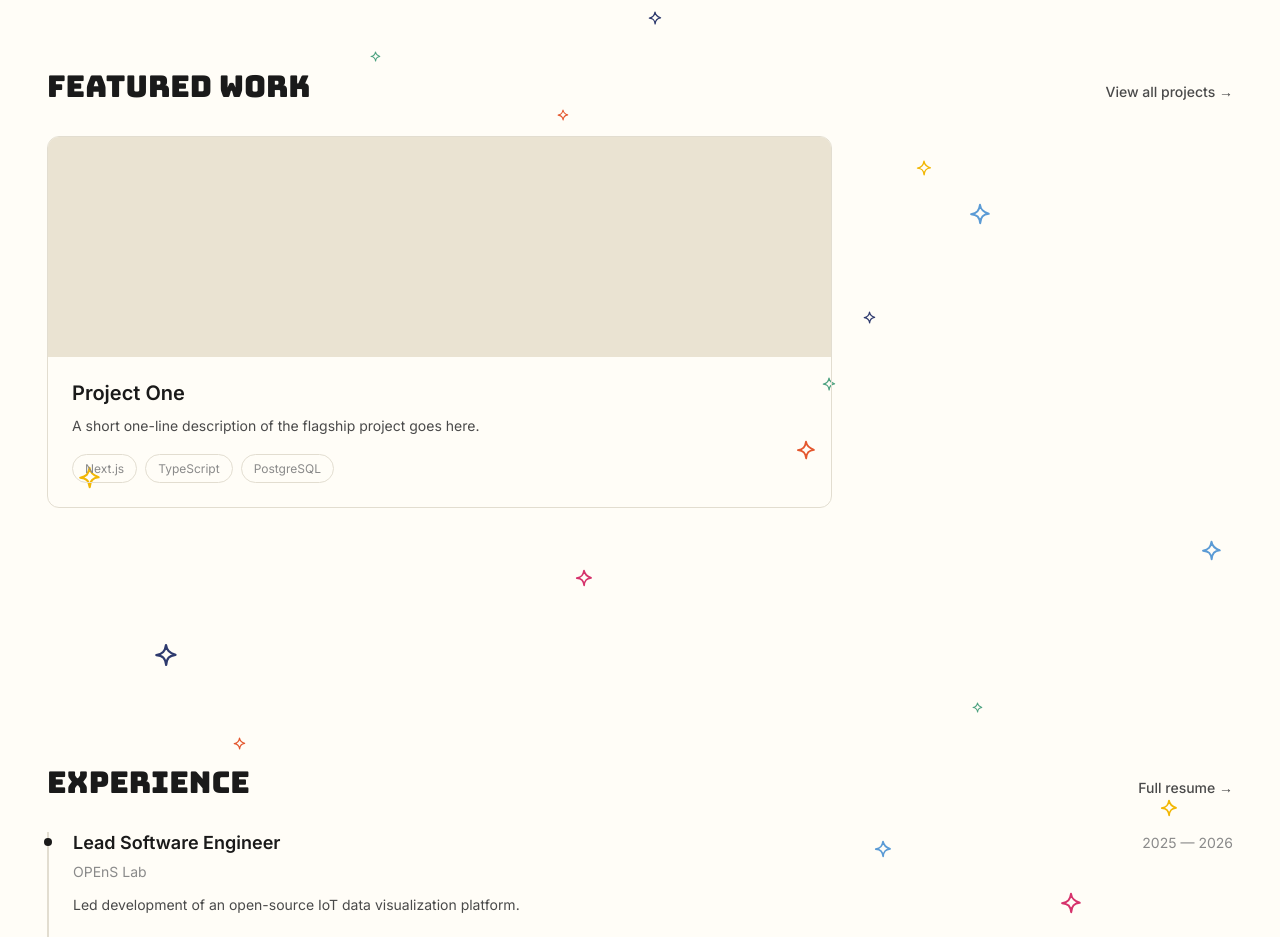
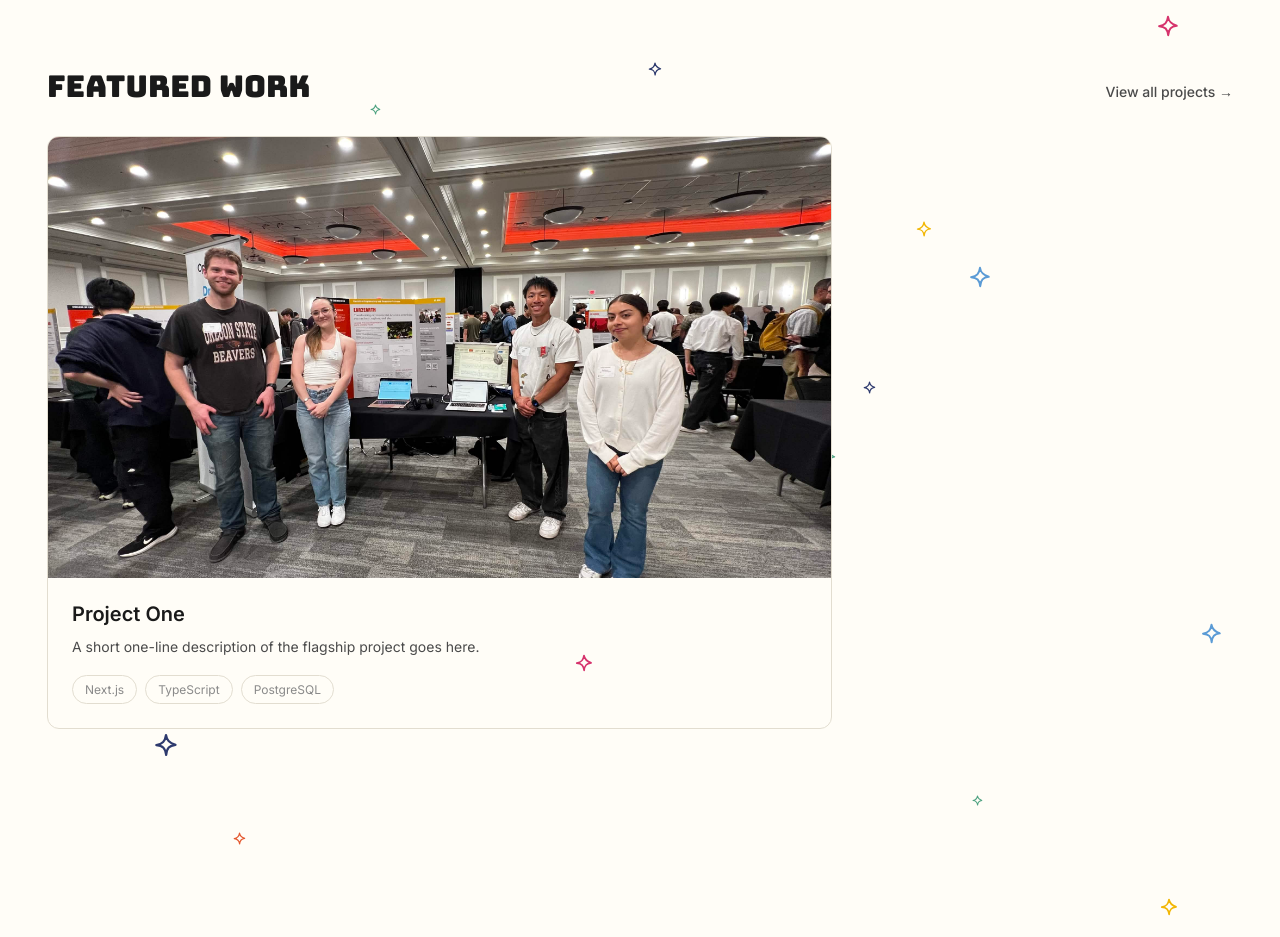
Before and after one commit to tessellis/portfolio-platform, a Next.js app: page / in a window 1280 px wide. Shown: the part 860-1797 px from the top of the page. Built offline with nearby package versions, Linux system fonts and the light colour scheme.

Commit message:
Update project 1 info

```diff
--- a/src/components/sections/FeaturedWork.module.css
+++ b/src/components/sections/FeaturedWork.module.css
@@ -43,7 +43,17 @@
   transform: translateY(-2px);
 }
 
+.thumbnailWrap {
+  position: relative;
+  aspect-ratio: 16 / 9;
+  overflow: hidden;
+}
+
 .thumbnail {
+  object-fit: cover;
+}
+
+.thumbnailPlaceholder {
   aspect-ratio: 16 / 9;
   background-color: var(--color-bg-tertiary);
 }
--- a/src/components/sections/FeaturedWork.tsx
+++ b/src/components/sections/FeaturedWork.tsx
@@ -1,6 +1,7 @@
 import Link from 'next/link';
 import { getFeaturedProjects } from '@/lib/projects';
 import styles from './FeaturedWork.module.css';
+import Image from 'next/image';
 
 export function FeaturedWork() {
   const featuredProjects = getFeaturedProjects();
@@ -22,7 +23,18 @@ export function FeaturedWork() {
               href={`/work/${project.slug}`}
               className={`${styles.card} ${index === 0 ? styles.featuredCard : ''}`}
             >
-              <div className={styles.thumbnail} />
+              {project.frontmatter.heroImage ? (
+        <div className={styles.thumbnailWrap}>
+          <Image
+            src={project.frontmatter.heroImage}
+            alt={project.frontmatter.title}
+            fill
+            className={styles.thumbnail}
+          />
+        </div>
+      ) : (
+        <div className={styles.thumbnailPlaceholder} />
+      )}
               <div className={styles.cardContent}>
                 <h3>{project.frontmatter.title}</h3>
                 <p>{project.frontmatter.description}</p>
--- a/src/content/work/project-one.mdx
+++ b/src/content/work/project-one.mdx
@@ -1,12 +1,13 @@
 ---
 title: "Project One"
+heroImage: "/images/work/project-one/expo.jpg"
 description: "A short one-line description of the flagship project goes here."
 tags: ["Next.js", "TypeScript", "PostgreSQL"]
 categories: ["Full Stack", "UX"]
 role: "Lead Developer"
 year: "2026"
-liveUrl: "https://example.com"
-githubUrl: "https://github.com/myrusername/project-one"
+liveUrl: "https://dev.ear2earth.com/"
+githubUrl: "https://github.com/OPEnSLab-OSU/Ear2Earth"
 featured: true
 ---
 
--- a/src/lib/mdx.ts
+++ b/src/lib/mdx.ts
@@ -9,6 +9,7 @@ const blogDirectory = path.join(process.cwd(), 'src/content/blog');
 export interface WorkFrontmatter {
   title: string;
   description: string;
+  heroImage?: string;
   tags: string[];
   categories: string[];
   role: string;
```
Also changed, not shown: src/app/work/[slug]/page.module.css (+15 -2 lines), src/app/work/[slug]/page.tsx (+14 -1 lines), public/expo.jpg (added), public/images/work/project-one/expo.jpg (added).
